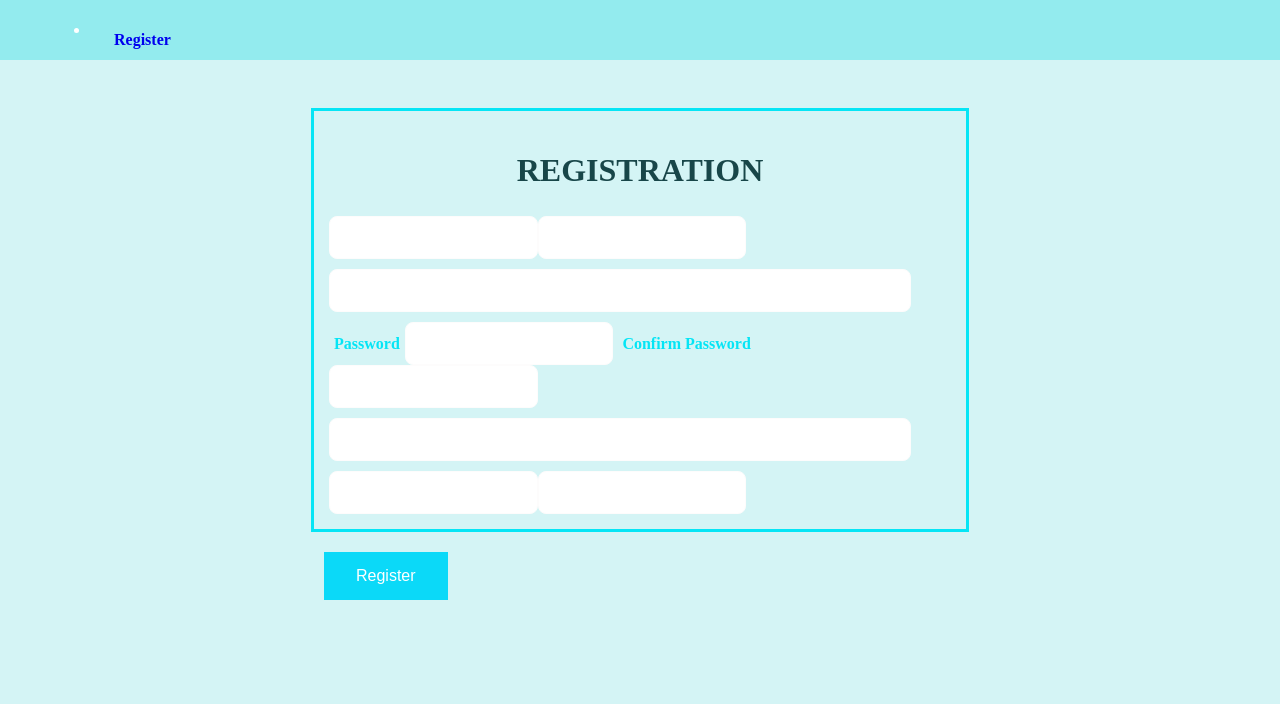
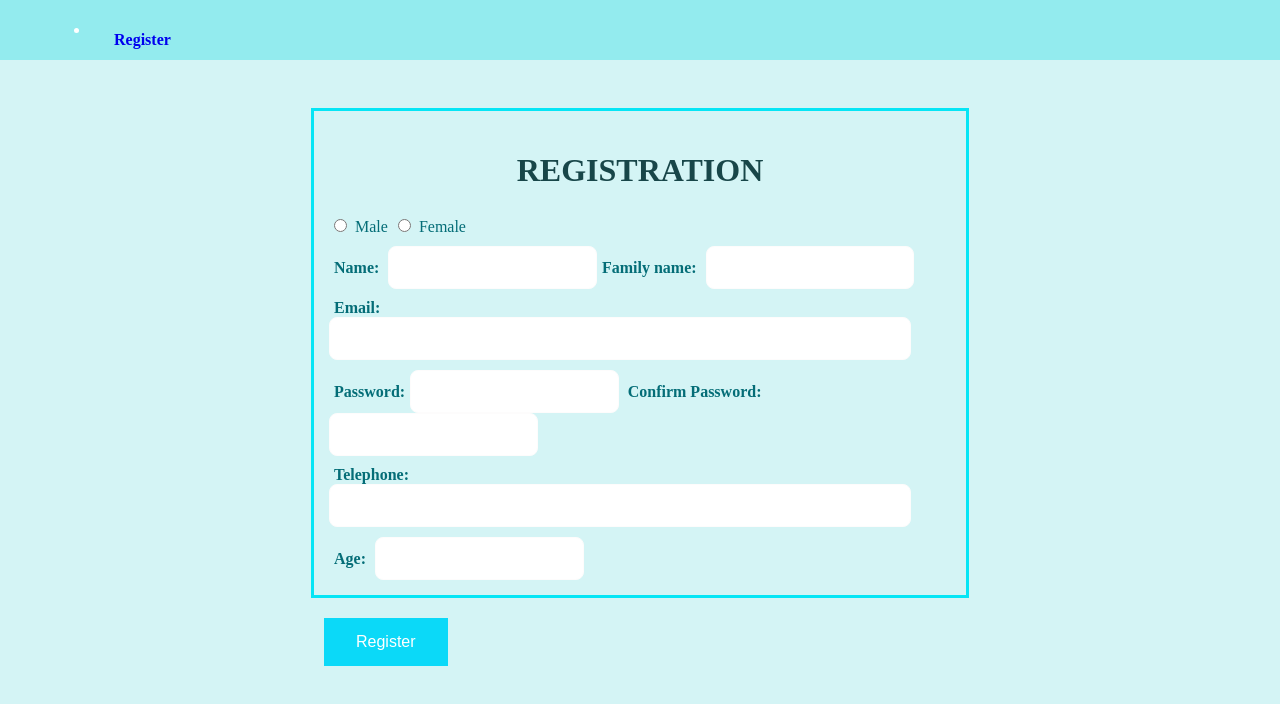
Before and after one commit to mouss39/AngularProject, an Angular app: page /register in a window 1280 px wide. Shown: the top 704 px of the page. Built offline with nearby package versions, Linux system fonts and the light colour scheme.

Commit message:
form builder for registration done

```diff
--- a/src/app/models/user.ts
+++ b/src/app/models/user.ts
@@ -7,6 +7,7 @@ export class user{
     lastName:string;
     email:string;
     password: string;
+    confPassword: string;
     telNumber:string;
     age:number;
     sex:string;
--- a/src/app/register/register.component.html
+++ b/src/app/register/register.component.html
@@ -7,50 +7,68 @@
         <form  [formGroup]="registrationForm" (ngSubmit)="register()"
         >
 
+
         <div class="padding">
+
+        <input type="radio" formControlName="sex" id="male" name="sex" value="male">
+        <label  class="label" for="male">Male</label>
+        <input type="radio" formControlName="sex" id="female" name="sex" value="female">
+        <label  class="label" for="female">Female</label>
+        </div>
+
+        <div class="padding">
+
+          <b><label class="label">Name: </label></b>
         <input id="firstName" class="small-input1 input-border round-large padding"
         formControlName="firstName" type="text"  value="First Name"
          onfocus="if (this.value == 'First Name') {this.value = '';}"
           onblur="if (this.value == ''){this.value = 'First Name';} " />
 
+          <b><label class="label">Family name: </label></b>
        <input id="lastName" class="small-input1 input-border round-large padding"
        formControlName="lastName" type="text"  value="Last Name"
          onfocus="if (this.value == 'Last Name') {this.value = '';}"
           onblur="if (this.value == ''){this.value = 'Last Name';} " />
         </div>
+
         <div class="padding">
+
+          <b><label class="label">Email: </label></b>
          <input id="email" class="custom-input input-border round-large padding"
          formControlName="email" type="email"  value="Email"
          onfocus="if (this.value == 'Email') {this.value = '';}"
           onblur="if (this.value == ''){this.value = 'Email';} " />
         </div>
+
         <div class="padding">
-         <b><label class="label">Password</label></b>
+
+         <b><label class="label">Password:</label></b>
          <input id="password" class="small-input1 input-border round-large padding"
          formControlName="password" type="password"
          />
 
-         <b><label class="label"> Confirm Password</label></b>
+         <b><label class="label"> Confirm Password:</label></b>
          <input id="confPassword" class="small-input1 input-border round-large padding"
          formControlName="confPassword" type="password"
           />
         </div>
 
         <div class="padding">
+          <b><label class="label">Telephone: </label></b>
           <input id="telNumber" class="custom-input input-border round-large padding"  value="Telephone Number"
           formControlName="telNumber" type="tel"
          onfocus="if (this.value == 'Telephone Number') {this.value = '';}" onblur="if (this.value == ''){this.value = 'Telephone Number';} " />
         </div>
         <div class="padding">
+
+          <b><label class="label">Age: </label></b>
          <input id="age" class="small-input1 input-border round-large padding"
-         formControlName="age" type="text"  value="Age"
+         formControlName="age" type="number"  value="Age"
          onfocus="if (this.value == 'Age') {this.value = '';}"
           onblur="if (this.value == ''){this.value = 'Age';} " />
 
-         <input id="sex" class="small-input1 input-border round-large padding"
-         formControlName="sex" type="text"  value="Sex"
-         onfocus="if (this.value == 'Sex') {this.value = '';}"
-          onblur="if (this.value == ''){this.value = 'Sex';} " />
+
+
         </div>
      </form>
 
--- a/src/app/register/register.component.ts
+++ b/src/app/register/register.component.ts
@@ -1,3 +1,4 @@
+import { identifierModuleUrl } from '@angular/compiler';
 import { Component, OnInit } from '@angular/core';
 import { FormBuilder, FormGroup, Validators } from '@angular/forms';
 import { user } from '../models/user';
@@ -30,15 +31,36 @@ export class RegisterComponent implements OnInit {
 
 
  public  register():any{
-    console.log("register");
-//TODO: fix the value issue by adding labels
-//TODO: add conditions for the input values
-  this.regUser=  this.registrationForm.getRawValue();
-      console.log(this.regUser.firstName)
-    // this.registerService.register().then(response=>{
+   //this function will be called once the user clicks the register button
 
-    //   console.log(response.body)
-    // })
+   // get all the values
+   this.regUser=  this.registrationForm.getRawValue();
+
+   // check if they meet the conditions
+    if(this.regUser.password==""
+     || this.regUser.confPassword==""
+     || this.regUser.firstName==""
+     || this.regUser.lastName==""
+     || this.regUser.age==0
+     || this.regUser.telNumber==""
+     || this.regUser.email==""
+    ){
+      console.log("empty")
+    }
+    else if(this.regUser.password!=this.regUser.confPassword){
+      //I just did one of the conditions for simplicity but lot others can be added
+      //here u can add all the conditions you need
+
+      //TODO: notify about the wrong pass
+    }else{
+     //send them to the registration service in order to be stored in the database
+     console.log(this.regUser)
+      // this.registerService.register().then(response=>{
+
+      //   console.log(response.body)
+      // })
+    }
+
 
   }
 }
--- a/src/styles.css
+++ b/src/styles.css
@@ -85,7 +85,7 @@ p {
   }
 
 .label {
-    color:   rgb(5, 229, 245);
+    color:   rgb(4, 109, 119);
     padding: 8px;
     font-family: 'Times New Roman', Times, serif;
     padding: 5px;
```
